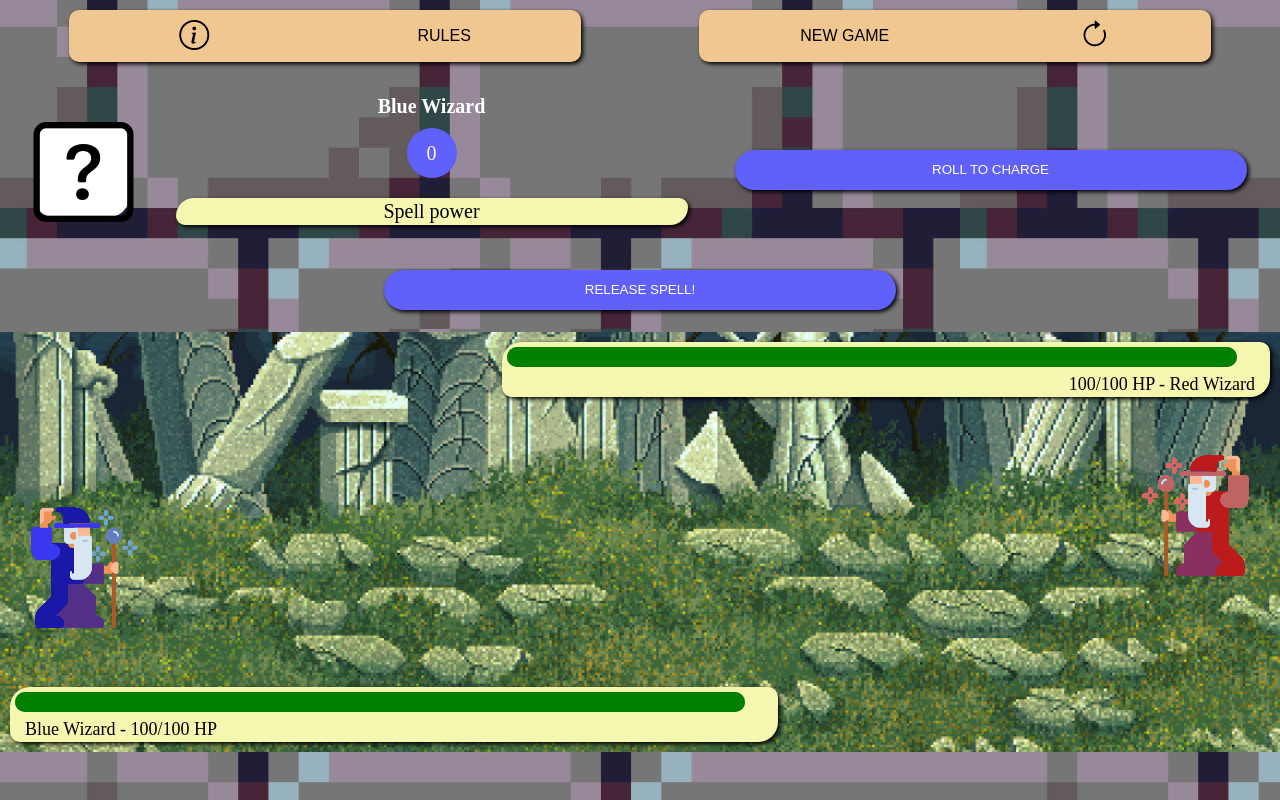
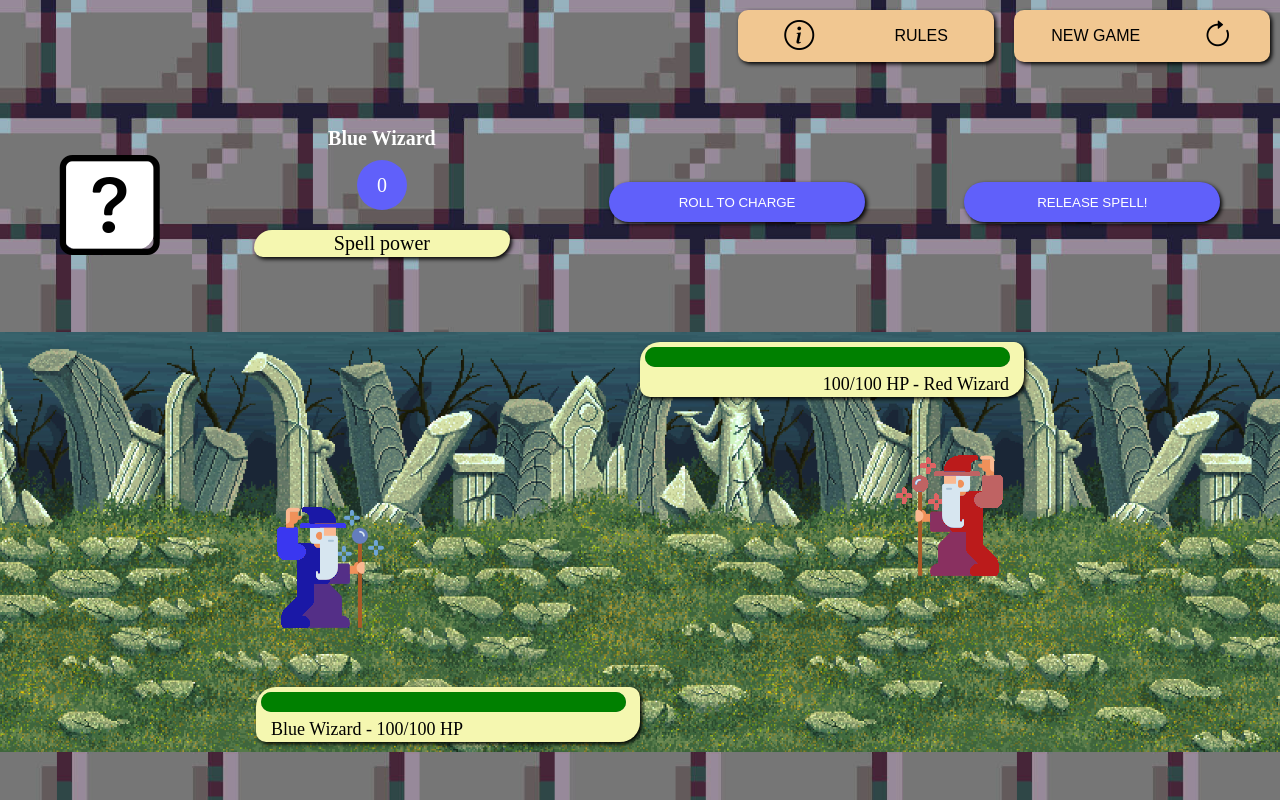
Before and after one commit to AlexisBoucherie/js-dice-game, a PHP site: page / in a window 1280 px wide. Run offline with PHP 8.4, Linux system fonts and the light colour scheme.

Commit message:
make quick desktop version

```diff
--- a/script.js
+++ b/script.js
@@ -103,7 +103,7 @@ function rollDice() {
         // avec le parseInt on convertit les scores en Int et on les cumule à chaque lancer
         roundScore.innerText = parseInt(roundScore.innerText) + parseInt(diceRoll);
     }
-});
+};
 
 // on crée une fonction pour transférer le score de la manche vers le score global du joueur
 // (ici on soustrait en fait la valeur du round à celle de la barre de progrès = PV)
@@ -162,7 +162,7 @@ function holdScore() {
         endGame();
     }
 
-});
+};
 
 
 // une fonction pour recharger la page
@@ -170,6 +170,8 @@ newGame.addEventListener("click", () => {location.reload();});
 
 // une fonction pour mettre fin au jeu
 function endGame() {
+    rollButton.disabled = true;
+    holdButton.disabled = true;
     rollButton.removeEventListener("click", rollDice);
     holdButton.removeEventListener("click", holdScore);
 }
@@ -201,3 +203,9 @@ window.addEventListener("click", function(event) {
         modal.style.display = "none";
     }
 });
+
+/* --- TO DO LIST (améliorations) ---
+- ajout d'une musique de fond
+- ajout de sounds fx
+- ajout d'animation de sort
+*/
--- a/style.css
+++ b/style.css
@@ -224,6 +224,40 @@ header p {
     text-align: center;
   }
 
+  @media screen and (min-width: 650px) {
+
+    header {
+        justify-content: flex-end;
+    }
+
+    header button {
+        width: 20vw;
+        margin-left: 20px;
+    }
+
+    .power, .upper-screen button {
+        width: 20vw;
+    }
+
+    .lower-screen {
+        padding-left: 20vw;
+        padding-right: 20vw;
+    }
+
+    .player {
+        width: 30vw;
+    }
+
+    body {
+        background-image: url('img/brickwall-large.jpeg');
+    }
+
+    .lower-screen {
+        background-image: url('img/battleground.jpeg');
+        background-size: contain;
+    }
+  }
+
 /* --- TO DO LIST (améliorations) ---
 - Desktop version
 - ajout d'une musique de fond
```
Also changed, not shown: img/brickwall-large.jpeg (renamed from img/brickwall large.jpeg).
